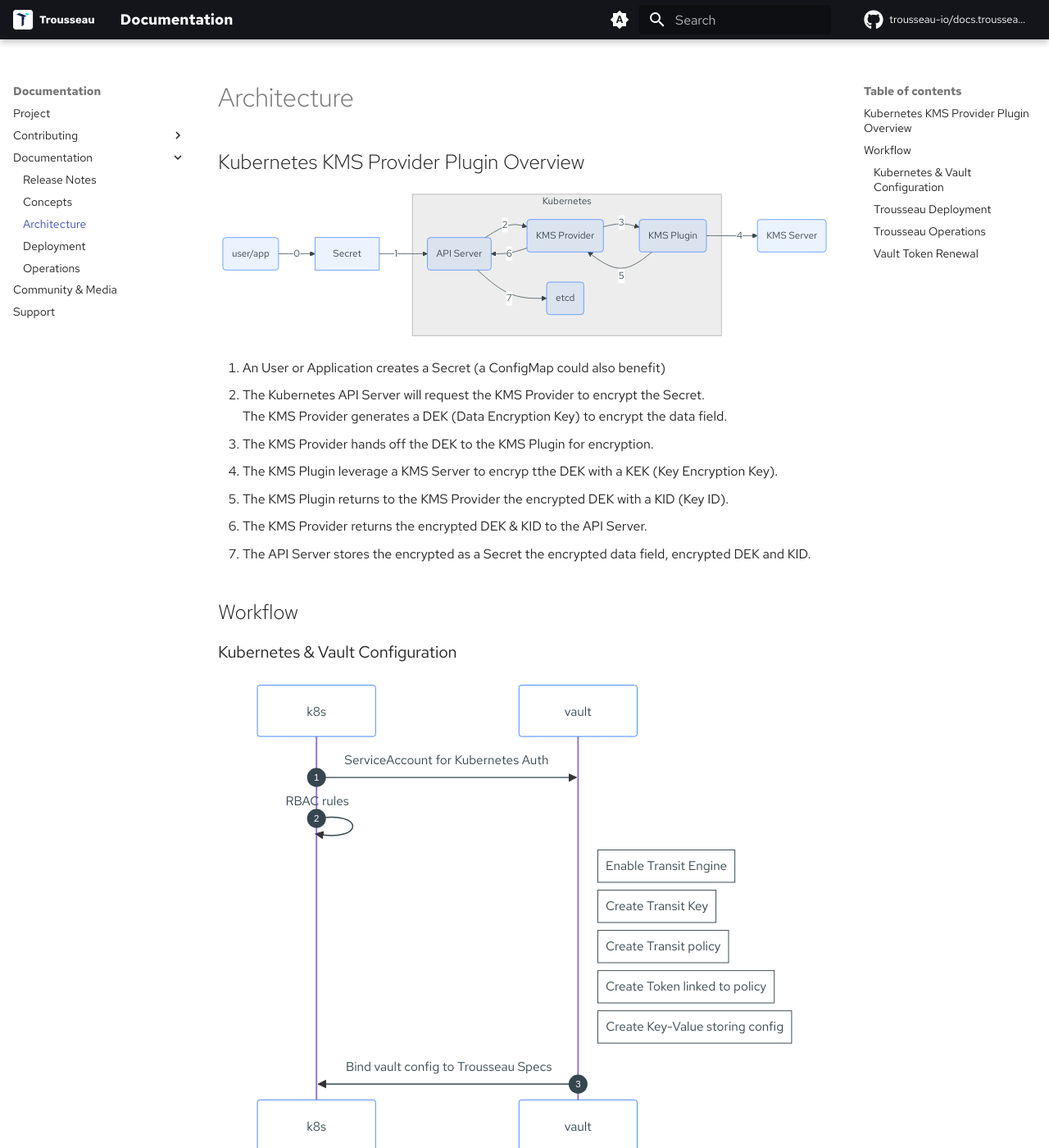
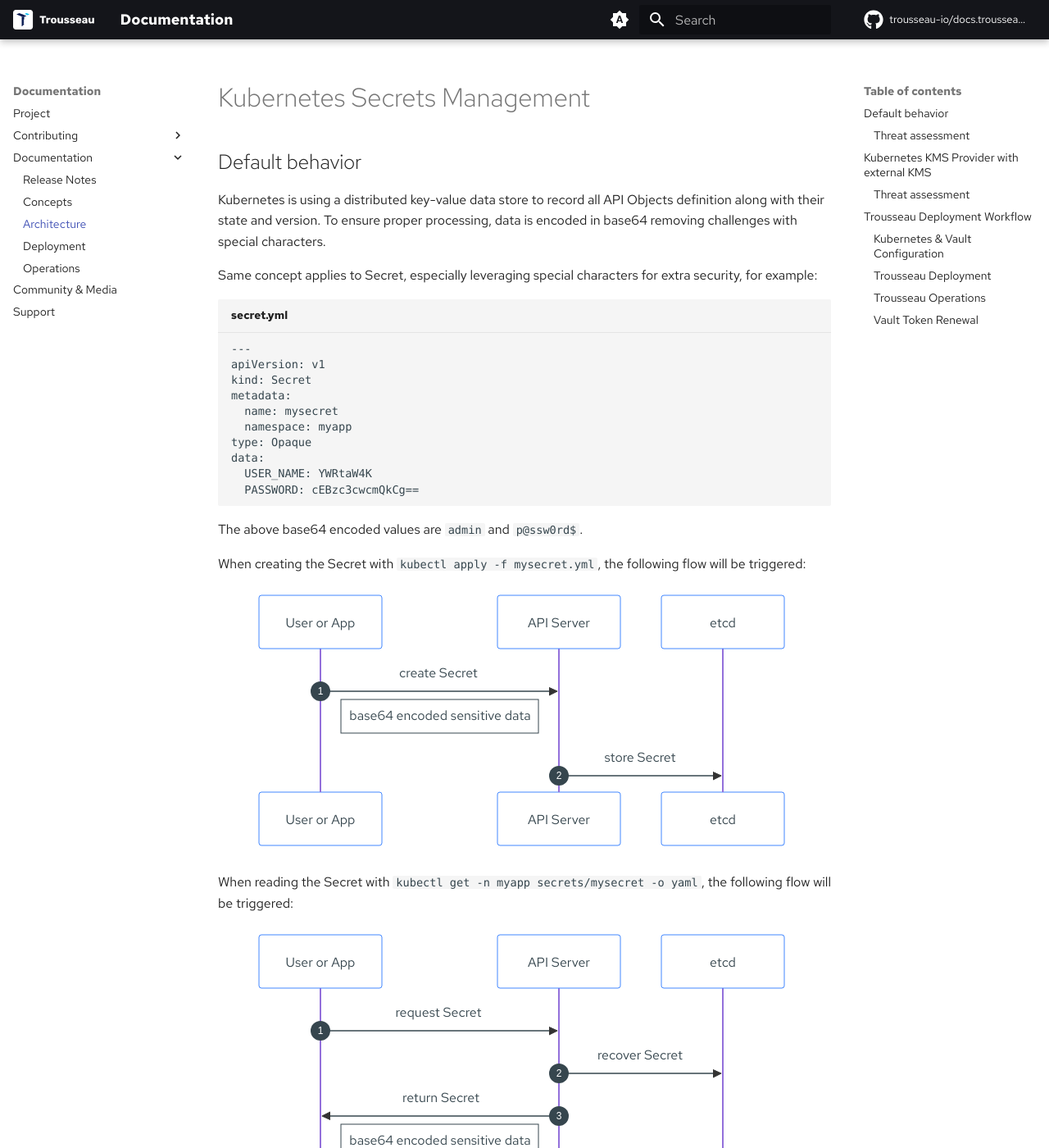
Before and after one commit to Trousseau-io/docs.trousseau.io, an MkDocs documentation site: the page built from docs/trousseau/architecture.md, in a window 1280 px wide and 1400 px high. Shown: the whole window at 82% size. Built offline with MkDocs 1.6.1 and Material for MkDocs 9.7.7, drawn with Linux system fonts in a browser that asks for light colours; some web fonts are replaced; comment, search, counter and statistics services are not loaded; some of the changed text lies outside the part shown.

Commit message:
Update architecture.md

````diff
--- a/docs/trousseau/architecture.md
+++ b/docs/trousseau/architecture.md
@@ -1,38 +1,86 @@
+# Kubernetes Secrets Management
 
-## Kubernetes KMS Provider Plugin Overview
+## Default behavior
 
-<!-- ![trousseau diagram](/images/trousseau-diagram.png) -->
+Kubernetes is using a distributed key-value data store to record all API Objects definition along with their state and version. To ensure proper processing, data is encoded in base64 removing challenges with special characters.
+
+Same concept applies to Secret, especially leveraging special characters for extra security, for example:
+
+``` title="secret.yml"
+--8<-- "trousseau/files/secret.yml"
+```
+
+The above base64 encoded values are ```admin``` and ```p@ssw0rd$```.
+
+When creating the Secret with ```kubectl apply -f mysecret.yml```, the following flow will be triggered:
 
 ```mermaid
-graph LR
-  A(user/app) --0--> B[Secret];
-  B --1--> C(API Server);
-  C --2--> L(KMS Provider);
-  L --3--> D(KMS Plugin);
-  D --4--> E(KMS Server);
-  D --5--> L;
-  L --6--> C;
-  C --7--> F(etcd);
-
-  subgraph Kubernetes
-    C
-    D
-    F
-    L
-  end
+sequenceDiagram
+participant User or App
+participant API Server
+participant etcd
+autonumber
+  User or App->>API Server: create Secret
+  Note right of User or App: base64 encoded sensitive data
+  API Server->>etcd: store Secret
 ```
 
-0. An User or Application creates a Secret (a ConfigMap could also benefit)
-2. The Kubernetes API Server will request the KMS Provider to encrypt the Secret.
-   The KMS Provider generates a DEK (Data Encryption Key) to encrypt the data field.
-3. The KMS Provider hands off the DEK to the KMS Plugin for encryption.
-4. The KMS Plugin leverage a KMS Server to encryp tthe DEK with a KEK (Key Encryption Key).
-5. The KMS Plugin returns to the KMS Provider the encrypted DEK with a KID (Key ID).
-6. The KMS Provider returns the encrypted DEK & KID to the API Server.
-7. The API Server stores the encrypted as a Secret the encrypted data field, encrypted DEK and KID.
+When reading the Secret with ```kubectl get -n myapp secrets/mysecret -o yaml```, the following flow will be triggered:
 
+```mermaid
+sequenceDiagram
+participant User or App
+participant API Server
+participant etcd
+autonumber
+  User or App->>API Server: request Secret
+  API Server->>etcd: recover Secret
+  API Server->>User or App: return Secret
+  Note left of API Server: base64 encoded sensitive data
+```
 
-## Workflow
+### Threat assessment
+Zero protection leading to full exposure of Secrets from file system, etcd data store, and Kubernetes API.
+
+## Kubernetes KMS Provider with external KMS
+
+The Kubernetes API Server can encrypt the sensitve data from Secrets using the KMS Provider. In this scenario, an external KMS is used to encrypt in-flight the Data Encryption Key using to encrypt the sensitive data. This process is called an encryption envelop scheme.
+
+When creating the Secret with ```kubectl apply -f mysecret.yml```, the following flow will be triggered:
+
+```mermaid
+sequenceDiagram
+participant User or App
+participant etcd
+participant API Server
+participant KMS Provider
+participant KMS Plugin
+participant KMS Server
+autonumber
+  User or App->>API Server: create Secret
+  API Server->>KMS Provider: request to encrypt Secret
+  Note left of KMS Provider: generate a DEK
+  Note left of KMS Provider: encrypt Secret
+  KMS Provider->>KMS Plugin: hand off the DEK for encryption
+  KMS Plugin->>KMS Server: encrypt DEK with KEK from KMS
+  KMS Plugin->>KMS Provider: return encrypted DEK with KID
+  KMS Provider->>API Server: return encrypted DEK with KID
+  API Server->>etcd: store Secrets and DEK both encrypted
+```
+
+### Threat assessment
+This approach mitigates:
+
+- attacker accessing the file system as root
+- attacker accessing the etcd data store (etcd being compromised)
+- attacker accessing the API Server still requires the KEK hosted on the remote KMS
+- offline copy of etcd data store requires KEK for decryption of DEKs to decrypt Secrets
+
+This approach does not mitigate:
+
+- attacker accessing the API Server memory allocation can read DEKs recently cached
+
+## Trousseau Deployment Workflow
 
 ### Kubernetes & Vault Configuration
 ```mermaid
````
